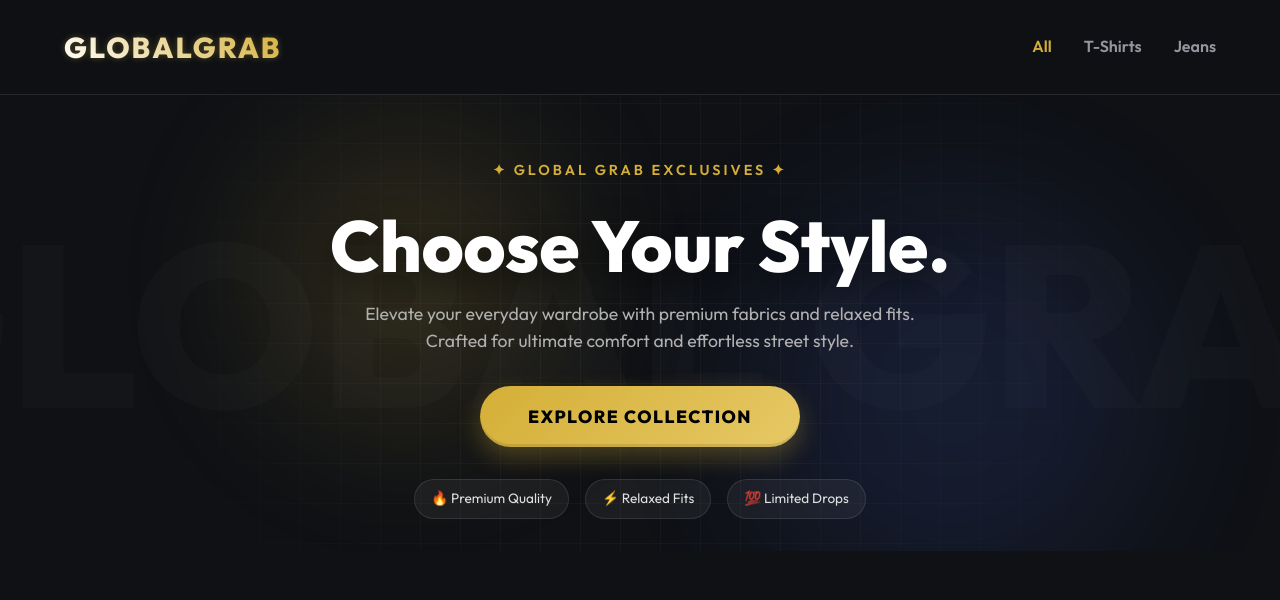
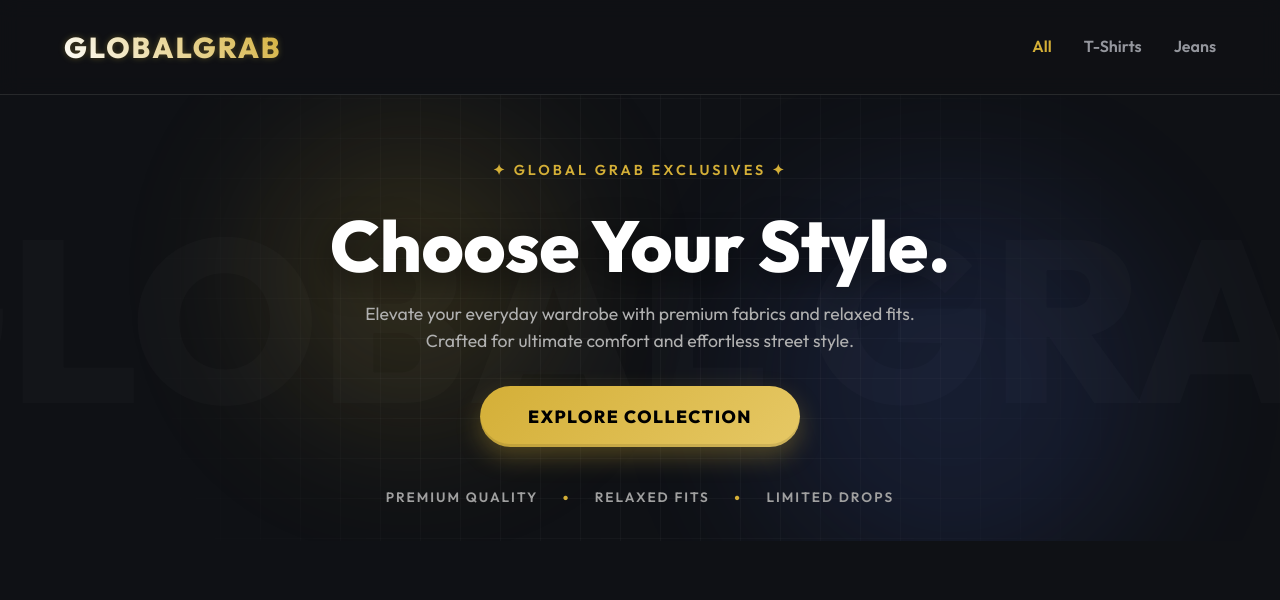
Before and after one commit to kumarsunny68069-max/GLOBAL-CATLOG, a plain HTML site: page index.html in a window 1280 px wide. Drawn offline with Linux system fonts and the light colour scheme; no server answers.

Commit message:
Add files via upload

```diff
--- a/index.html
+++ b/index.html
@@ -40,9 +40,11 @@
                 <button class="cta-btn" onclick="document.querySelector('.catalog-section').scrollIntoView({behavior: 'smooth'})">Explore Collection</button>
             </div>
             <div class="hero-stats">
-                <span>🔥 Premium Quality</span>
-                <span>⚡️ Relaxed Fits</span>
-                <span>💯 Limited Drops</span>
+                <span>Premium Quality</span>
+                <span class="dot">•</span>
+                <span>Relaxed Fits</span>
+                <span class="dot">•</span>
+                <span>Limited Drops</span>
             </div>
         </div>
     </header>
--- a/styles.css
+++ b/styles.css
@@ -244,8 +244,9 @@ body {
 
 .hero-stats {
     display: flex;
-    gap: 1rem;
-    margin-top: 2rem;
+    align-items: center;
+    gap: 1.5rem;
+    margin-top: 2.5rem;
     opacity: 0;
     animation: fadeInUp 1s ease forwards 0.8s;
     flex-wrap: wrap;
@@ -254,13 +255,16 @@ body {
 
 .hero-stats span {
     font-size: 0.85rem;
-    font-weight: 500;
-    color: #e0e0e0;
-    background: rgba(255, 255, 255, 0.05);
-    padding: 0.5rem 1rem;
-    border-radius: 20px;
-    border: 1px solid rgba(255, 255, 255, 0.1);
-    backdrop-filter: blur(10px);
+    font-weight: 600;
+    letter-spacing: 2px;
+    color: #a0a0a0;
+    text-transform: uppercase;
+}
+
+.hero-stats span.dot {
+    color: var(--accent);
+    font-size: 1.2rem;
+    line-height: 0;
 }
 
 
```
